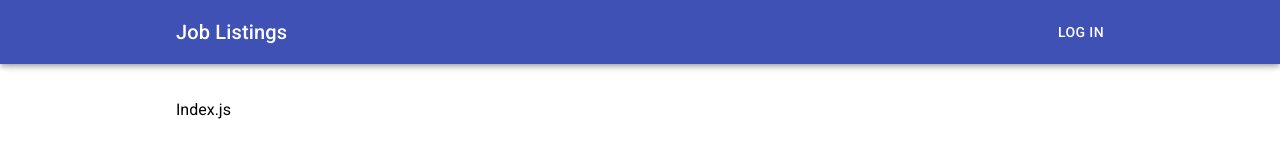
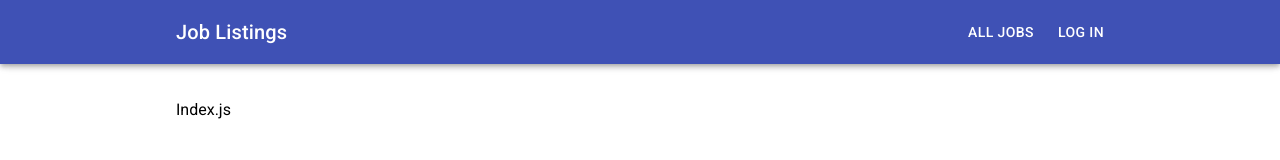
Before and after one commit to sn00k/joblistings, a Next.js app: page / in a window 1280 px wide. Shown: the top 160 px of the page. Built offline with nearby package versions, Linux system fonts and the light colour scheme; no server answers.

Commit message:
cleanup & use AuthCheck

```diff
--- a/components/Navbar.js
+++ b/components/Navbar.js
@@ -1,15 +1,12 @@
 import React from 'react'
-import AppBar from '@material-ui/core/AppBar'
-import Toolbar from '@material-ui/core/Toolbar'
-import Typography from '@material-ui/core/Typography'
 import Link from 'next/link'
+import { Typography, Toolbar, AppBar } from '@material-ui/core'
 import { makeStyles } from '@material-ui/core/styles'
-import { useContext } from 'react'
-import { UserContext } from '../lib/context'
 import { auth } from '../lib/firebase'
-import toast from 'react-hot-toast';
+import toast from 'react-hot-toast'
+import AuthCheck from './AuthCheck'
 
-const useStyles = makeStyles({
+const useStyles = makeStyles((theme) => ({
   root: {
     padding: '0 10vw'
   },
@@ -19,11 +16,15 @@ const useStyles = makeStyles({
   toolbar: {
     width: 928,
     margin: '0 auto'
+  },
+  links: {
+    '& > * + *': {
+      marginLeft: theme.spacing(3),
+    },
   }
-})
+}))
 
 export default function Navbar() {
-  const { user } = useContext(UserContext)
   const classes = useStyles()
 
   const handleLogOut = () => {
@@ -41,16 +42,28 @@ export default function Navbar() {
               Job Listings
             </Link>
           </Typography>
-          <Typography variant="button" color="inherit">
-            {user ? (
+          <Typography variant="button" color="inherit" className={classes.links}>
+            <AuthCheck
+              fallback={
+                <>
+                  <Link href="/jobs">
+                  All jobs
+                  </Link>
+                  <Link href="/login">
+                    Log in
+                  </Link>
+                </>
+              }>
+              <Link href="/jobs">
+                All jobs
+              </Link>
+              <Link href="/post">
+                Post a job
+              </Link>
               <Link href="#">
                 <a onClick={handleLogOut}>Log out</a>
               </Link>
-            ) : (
-              <Link href="/login">
-                Log in
-              </Link>
-            )}
+            </AuthCheck>
           </Typography>
         </Toolbar>
       </AppBar>
```
